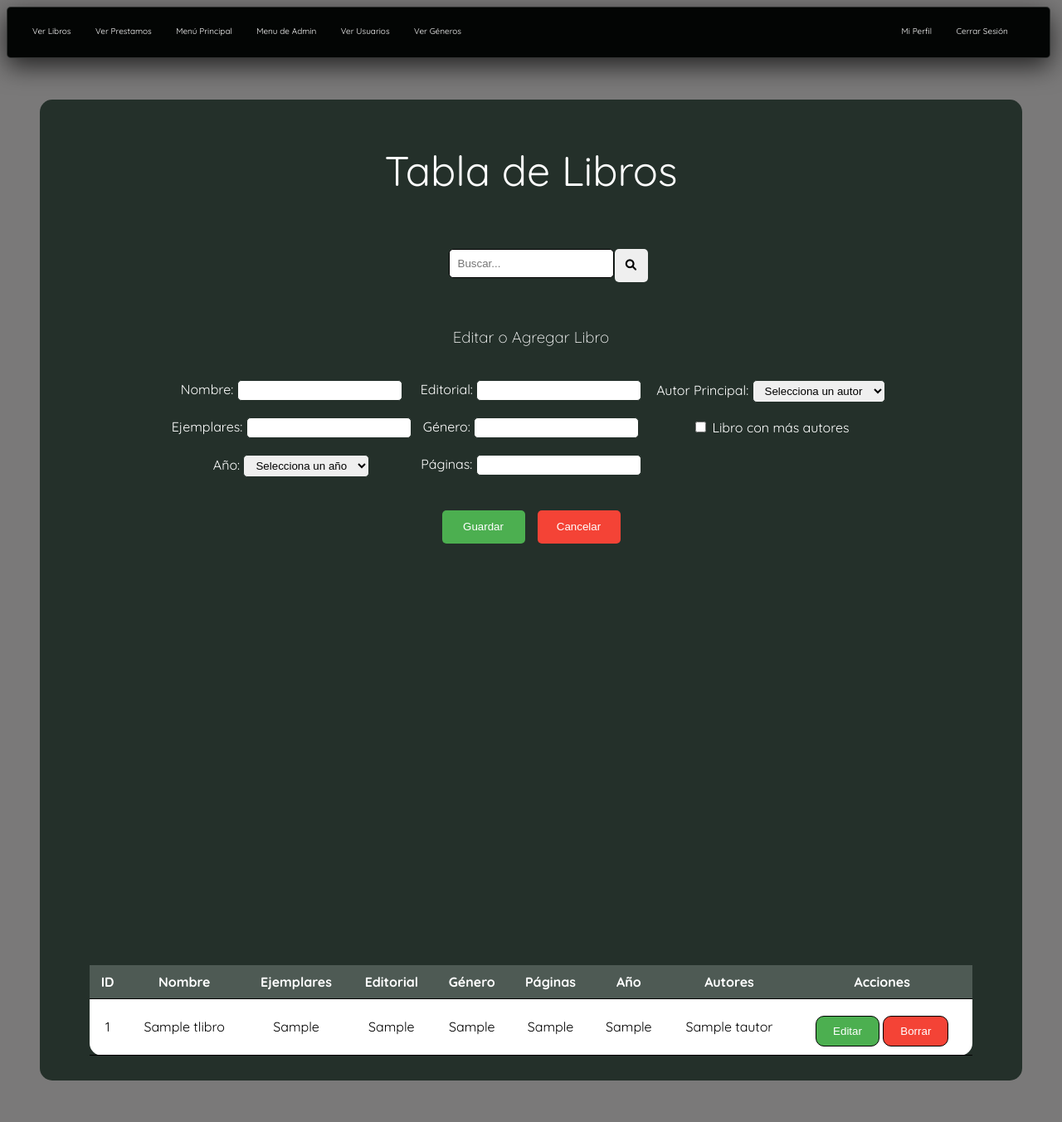
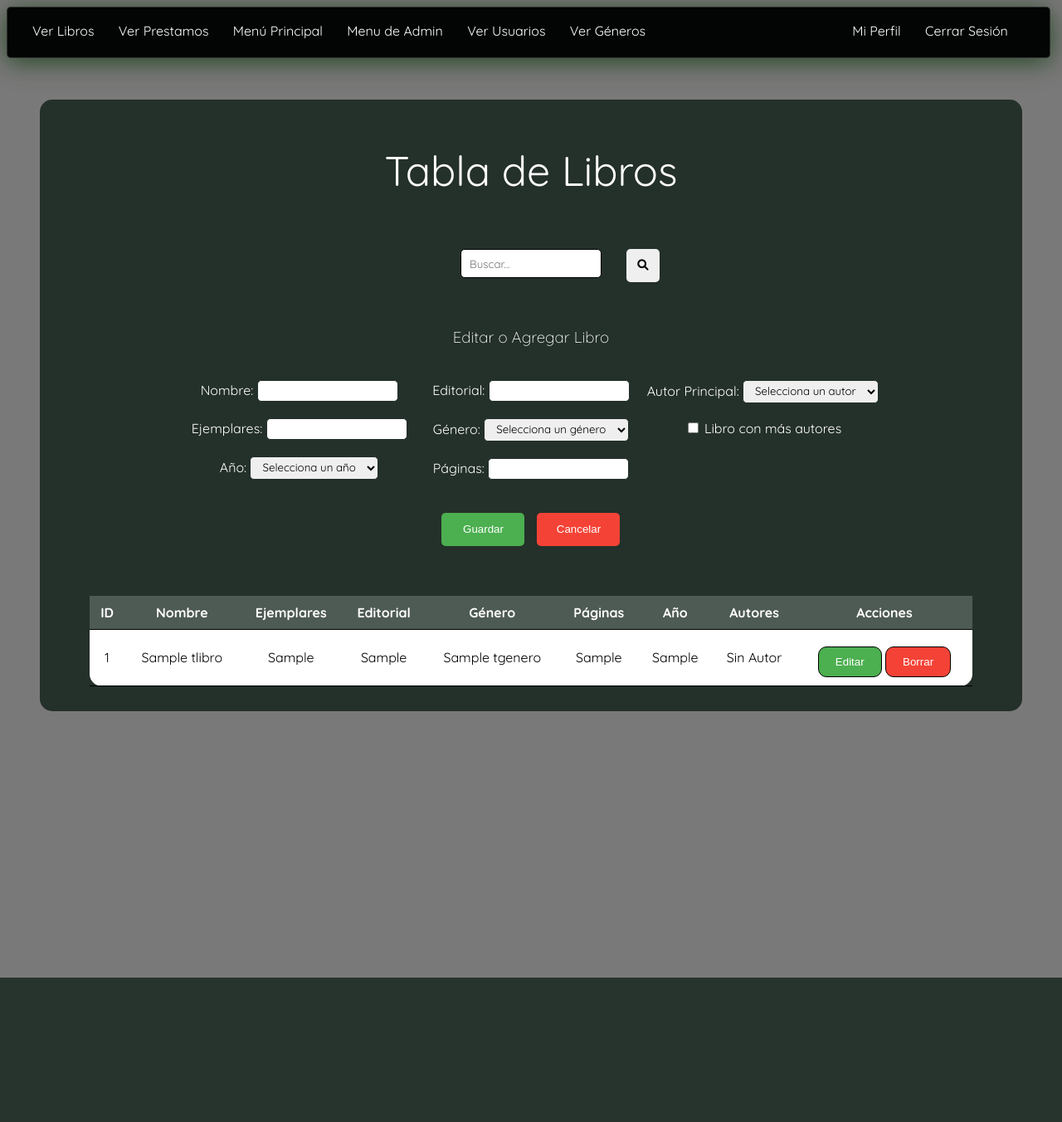
Before and after one commit to YaritAG/ProyectoF_Nora, a PHP site: page /public/admin/verLibros.php in a window 1280 px wide. Shown: the whole page at 83% size. After the commit the page ends 1178 px from the top, so only its background shows below. Run offline with PHP 8.4, Linux system fonts and the light colour scheme; the visitor is signed in with stand-in values (Sample User, id 1); tables that the repository leaves empty or names only in its code hold one stand-in row (values such as "Sample post").

Commit message:
Funcionamiento al 100% de la logica, solo agregar anuncios y condiciones para inputs, navbar generalizado para vistas del usuario

```diff
--- a/public/admin/static/tablasAdmin.css
+++ b/public/admin/static/tablasAdmin.css
@@ -44,6 +44,7 @@ h1 {
     border: 1px solid #000;
     margin-right: 0px;
     padding: 4px 10px;
+    font-family: 'Quicksand';
 }
 
 /* Estilos para el botón de búsqueda */
@@ -85,6 +86,11 @@ h3 {
     font-weight: 300;
 }
 
+.input-editor {
+    font-family: 'Quicksand';
+    color: #000;
+    font-family: 500;
+}
 /* Estilos generales para el formulario */
 #editor-form {
     margin-top: 40px;
@@ -125,6 +131,11 @@ label #labeldesc {
 
 #descripcion {
     margin-top: 10px;
+    width: 500px;
+    font-family: 'Quicksand';
+    border: 1px solid;
+    padding: 5px 10px;
+    height: auto;
 }
 
 /* Estilos para el contenedor de botones */
@@ -200,6 +211,9 @@ label #labeldesc {
 
 }
 
+#tabla-libros {
+    margin-top: -460px;
+}
 /* Barra de desplazamiento superior */
 .scrollbar-top {
     overflow-x: auto;
--- a/public/admin/verLibros.php
+++ b/public/admin/verLibros.php
@@ -19,6 +19,12 @@ $libroEdit = null;
 $añoActual = date('Y');
 $anios = range($añoActual, 1600);
 
+// Obtener los géneros para el select
+$queryGeneros = "SELECT id_Genero, Nombre FROM tgenero ORDER BY Nombre ASC";
+$stmtGeneros = $conn->prepare($queryGeneros);
+$stmtGeneros->execute();
+$generos = $stmtGeneros->fetchAll(PDO::FETCH_ASSOC);
+
 // Maneja las acciones enviadas por el formulario
 if ($_SERVER['REQUEST_METHOD'] === 'POST') {
     $accion = $_POST['accion'] ?? '';
@@ -30,8 +36,8 @@ if ($_SERVER['REQUEST_METHOD'] === 'POST') {
         $stmt = $conn->prepare($query);
         $stmt->execute([$id]);
 
-        // Elimina también la relación con los autores
-        $query = "DELETE FROM tautor_has_tlibros WHERE TLibros_id_Libro = ?";
+        // Elimina también la relación con géneros
+        $query = "DELETE FROM tlibros_has_tgenero WHERE TLibros_id_Libro = ?";
         $stmt = $conn->prepare($query);
         $stmt->execute([$id]);
 
@@ -44,14 +50,13 @@ if ($_SERVER['REQUEST_METHOD'] === 'POST') {
         $id = $_POST['id'];
         $query = "
             SELECT l.id_Libro AS id, l.Nombre AS nombre, l.Ejemplar AS ejemplar,
-                   l.Editorial AS editorial, l.Genero AS genero,
-                   l.Paginas AS paginas, l.Año AS año,
-                   GROUP_CONCAT(a.id_Autor SEPARATOR ',') AS autores
+                   l.Editorial AS editorial, l.Paginas AS paginas, l.Año AS año,
+                   g.id_Genero AS genero
             FROM tlibros l
-            LEFT JOIN tautor_has_tlibros ahl ON l.id_Libro = ahl.TLibros_id_Libro
-            LEFT JOIN tautor a ON ahl.TAutor_id_Autor = a.id_Autor
+            LEFT JOIN tlibros_has_tgenero lhg ON l.id_Libro = lhg.TLibros_id_Libro
+            LEFT JOIN tgenero g ON lhg.TGenero_id_Genero = g.id_Genero
             WHERE l.id_Libro = ?
-            GROUP BY l.id_Libro";
+            LIMIT 1";
         $stmt = $conn->prepare($query);
         $stmt->execute([$id]);
         $libroEdit = $stmt->fetch(PDO::FETCH_ASSOC);
@@ -63,10 +68,9 @@ if ($_SERVER['REQUEST_METHOD'] === 'POST') {
         $nombre = $_POST['nombre'];
         $ejemplar = $_POST['ejemplar'];
         $editorial = $_POST['editorial'];
-        $genero = $_POST['genero'];
         $paginas = $_POST['paginas'];
         $año = $_POST['año'];
-        $autores = is_array($_POST['autor']) ? $_POST['autor'] : [];
+        $generoSeleccionado = $_POST['genero'] ?? null; // Género seleccionado del select
 
         // Validación del año
         if ($año > $añoActual || $año < 1600) {
@@ -76,38 +80,37 @@ if ($_SERVER['REQUEST_METHOD'] === 'POST') {
 
         if (!empty($id)) {
             // Actualiza libro existente
-            $query = "UPDATE tlibros SET Nombre = ?, Ejemplar = ?, Editorial = ?, Genero = ?, Paginas = ?, Año = ? WHERE id_Libro = ?";
+            $query = "UPDATE tlibros SET Nombre = ?, Ejemplar = ?, Editorial = ?, Paginas = ?, Año = ? WHERE id_Libro = ?";
             $stmt = $conn->prepare($query);
-            $stmt->execute([$nombre, $ejemplar, $editorial, $genero, $paginas, $año, $id]);
+            $stmt->execute([$nombre, $ejemplar, $editorial, $paginas, $año, $id]);
 
-            // Borra las relaciones anteriores de autores
-            $query = "DELETE FROM tautor_has_tlibros WHERE TLibros_id_Libro = ?";
-            $stmt = $conn->prepare($query);
-            $stmt->execute([$id]);
+            // Actualiza la relación de género (solo si no existe ya)
+            if ($generoSeleccionado) {
+                $query = "SELECT COUNT(*) FROM tlibros_has_tgenero WHERE TLibros_id_Libro = ? AND TGenero_id_Genero = ?";
+                $stmt = $conn->prepare($query);
+                $stmt->execute([$id, $generoSeleccionado]);
+                $existe = $stmt->fetchColumn();
 
-            // Inserta las nuevas relaciones de autores
-            foreach ($autores as $autorId) {
-                if (!empty($autorId)) {
-                    $query = "INSERT INTO tautor_has_tlibros (TLibros_id_Libro, TAutor_id_Autor) VALUES (?, ?)";
+                if (!$existe) {
+                    // Insertar la relación si no existe
+                    $query = "INSERT INTO tlibros_has_tgenero (TLibros_id_Libro, TGenero_id_Genero) VALUES (?, ?)";
                     $stmt = $conn->prepare($query);
-                    $stmt->execute([$id, $autorId]);
+                    $stmt->execute([$id, $generoSeleccionado]);
                 }
             }
         } else {
             // Inserta un nuevo libro
-            $query = "INSERT INTO tlibros (Nombre, Ejemplar, Editorial, Genero, Paginas, Año) VALUES (?, ?, ?, ?, ?, ?)";
+            $query = "INSERT INTO tlibros (Nombre, Ejemplar, Editorial, Paginas, Año) VALUES (?, ?, ?, ?, ?)";
             $stmt = $conn->prepare($query);
-            $stmt->execute([$nombre, $ejemplar, $editorial, $genero, $paginas, $año]);
+            $stmt->execute([$nombre, $ejemplar, $editorial, $paginas, $año]);
 
             $idLibro = $conn->lastInsertId();
 
-            // Inserta las relaciones de autores
-            foreach ($autores as $autorId) {
-                if (!empty($autorId)) {
-                    $query = "INSERT INTO tautor_has_tlibros (TLibros_id_Libro, TAutor_id_Autor) VALUES (?, ?)";
-                    $stmt = $conn->prepare($query);
-                    $stmt->execute([$idLibro, $autorId]);
-                }
+            // Inserta la relación de género
+            if ($generoSeleccionado) {
+                $query = "INSERT INTO tlibros_has_tgenero (TLibros_id_Libro, TGenero_id_Genero) VALUES (?, ?)";
+                $stmt = $conn->prepare($query);
+                $stmt->execute([$idLibro, $generoSeleccionado]);
             }
         }
 
@@ -119,13 +122,11 @@ if ($_SERVER['REQUEST_METHOD'] === 'POST') {
 // Obtener todos los libros para mostrar en la tabla
 $query = "
     SELECT l.id_Libro AS id, l.Nombre AS nombre, l.Ejemplar AS ejemplar,
-           l.Editorial AS editorial, l.Genero AS genero,
-           l.Paginas AS paginas, l.Año AS año,
-           GROUP_CONCAT(a.Nombre SEPARATOR ', ') AS autores
+           l.Editorial AS editorial, l.Paginas AS paginas, l.Año AS año,
+           g.Nombre AS genero
     FROM tlibros l
-    LEFT JOIN tautor_has_tlibros ahl ON l.id_Libro = ahl.TLibros_id_Libro
-    LEFT JOIN tautor a ON ahl.TAutor_id_Autor = a.id_Autor
-    GROUP BY l.id_Libro
+    LEFT JOIN tlibros_has_tgenero lhg ON l.id_Libro = lhg.TLibros_id_Libro
+    LEFT JOIN tgenero g ON lhg.TGenero_id_Genero = g.id_Genero
     ORDER BY l.Nombre ASC;
 ";
 $stmt = $conn->prepare($query);
@@ -142,6 +143,7 @@ $autores = $stmtAutores->fetchAll(PDO::FETCH_ASSOC);
 include '../../templates/a.php';
 ?>
 
+<!-- Archivo HTML -->
 <!DOCTYPE html>
 <html lang="es">
 
@@ -210,10 +212,17 @@ include '../../templates/a.php';
                             <input class="input-editor" type="text" id="editorial" name="editorial"
                                 value="<?= htmlspecialchars($libroEdit['Editorial'] ?? '') ?>" required><br><br>
 
-                            <!-- Ingresar el Género -->
+                            <!-- Seleccionar Género -->
                             <label for="genero">Género:</label>
-                            <input class="input-editor" type="text" id="genero" name="genero"
-                                value="<?= htmlspecialchars($libroEdit['Genero'] ?? '') ?>" required><br><br>
+                            <select id="genero" name="genero" class="input-editor" required>
+                                <option value="">Selecciona un género</option>
+                                <?php foreach ($generos as $genero): ?>
+                                    <option value="<?= $genero['id_Genero'] ?>" <?= isset($libroEdit['generos']) && in_array($genero['id_Genero'], explode(',', $libroEdit['generos'])) ? 'selected' : '' ?>>
+                                        <?= htmlspecialchars($genero['Nombre']) ?>
+                                    </option>
+                                <?php endforeach; ?>
+                            </select>
+                            <br><br>
 
                             <!-- Ingresar el numero de páginas del libro -->
                             <label for="paginas">Páginas:</label>
--- a/templates/static/a.css
+++ /dev/null
@@ -1,87 +0,0 @@
-.barra-superior {
-    font-family: 'Quicksand';
-    width: 100%;
-    background-color: #030504;
-    color: #fff;
-    display: flex;
-    align-items: center;
-    justify-content: space-between;
-    top: 0;
-    height: 40px;
-    position: sticky;
-    padding: 10px 20px;
-    z-index: 10;
-    backdrop-filter: blur(30px);
-    -webkit-backdrop-filter: blur(3px);
-    border-radius: 5px;
-    box-shadow: 0 10px 30px 0 rgba(0, 0, 0, 0.7) !important;
-    /* Sombra negra con mayor opacidad */
-    padding-right: 35px;
-    border: 1px solid #00ff40; /* Verde neón */
-    box-shadow: 0 0 10px #00ff40, 0 0 20px #00ff40; /* Efecto de neón */
-}
-
-.btn-verLibros,
-.btn-verPrestamos,
-.btn-admin,
-.btn-libros,
-.btn-users,
-.btn-menu,
-.btn-perfil,
-.btn-logout,
-.btn-generos {
-    margin-right: 20px;
-    border-radius: 5px;
-    padding: 6px 10px;
-}
-
-a.btn-verLibros,
-a.btn-verPrestamos,
-a.btn-admin,
-a.btn-libros,
-a.btn-users,
-a.btn-menu,
-a.btn-perfil,
-a.btn-logout,
-a.btn-generos {
-    text-decoration: none;
-    color: inherit;
-    position: relative;
-    display: inline-block;
-    overflow: hidden;
-        font-size: 10px;
-}
-
-
-a.btn-verLibros::before,
-a.btn-verPrestamos::before,
-a.btn-admin::before,
-a.btn-libros::before,
-a.btn-users::before,
-a.btn-menu::before,
-a.btn-perfil::before,
-a.btn-logout::before,
-a.btn-generos::before {
-content: "";
-    position: absolute;
-    width: 100%;
-    height: 2px;
-    background: #fff;
-    border-radius: 5px;
-    transform: scaleX(0);
-    transition: all .5s ease;
-    bottom: 0;
-    left: 0;
-}
-
-a.btn-verLibros:hover::before,
-a.btn-verPrestamos:hover::before,
-a.btn-admin:hover::before,
-a.btn-libros:hover::before,
-a.btn-users:hover::before,
-a.btn-menu:hover::before,
-a.btn-perfil:hover::before,
-a.btn-logout:hover::before,
-a.btn-generos:hover::before{
-transform: scaleX(1);
-}
```
Also changed, not shown: public/admin/verGeneros.php (+53 -33 lines), templates/header.html (deleted, +0 -11 lines), templates/header.php (added, +133 -0 lines), templates/menu.php (+4 -20 lines), templates/static/menu.css (+7 -1 lines), templates/static/header.css (added).
